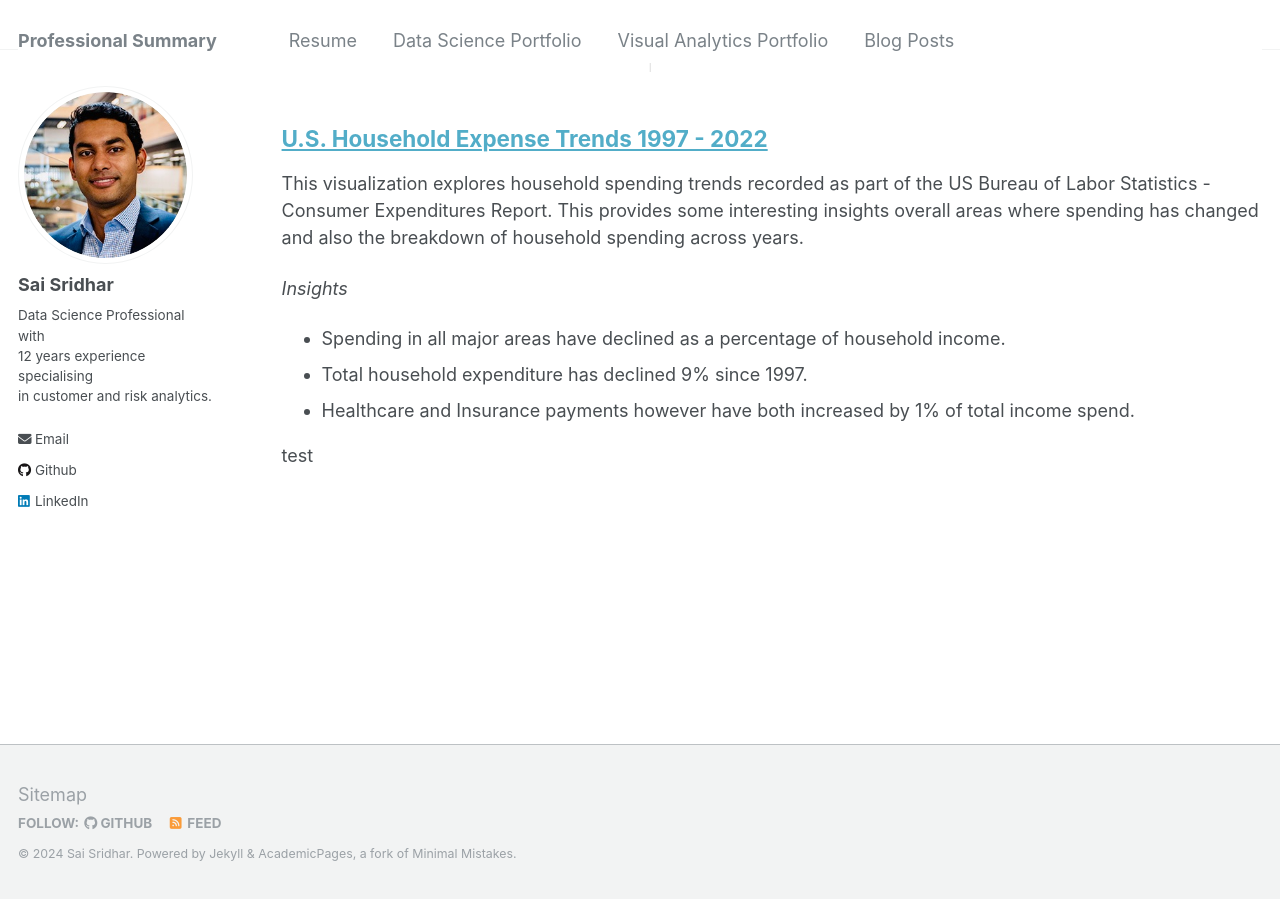
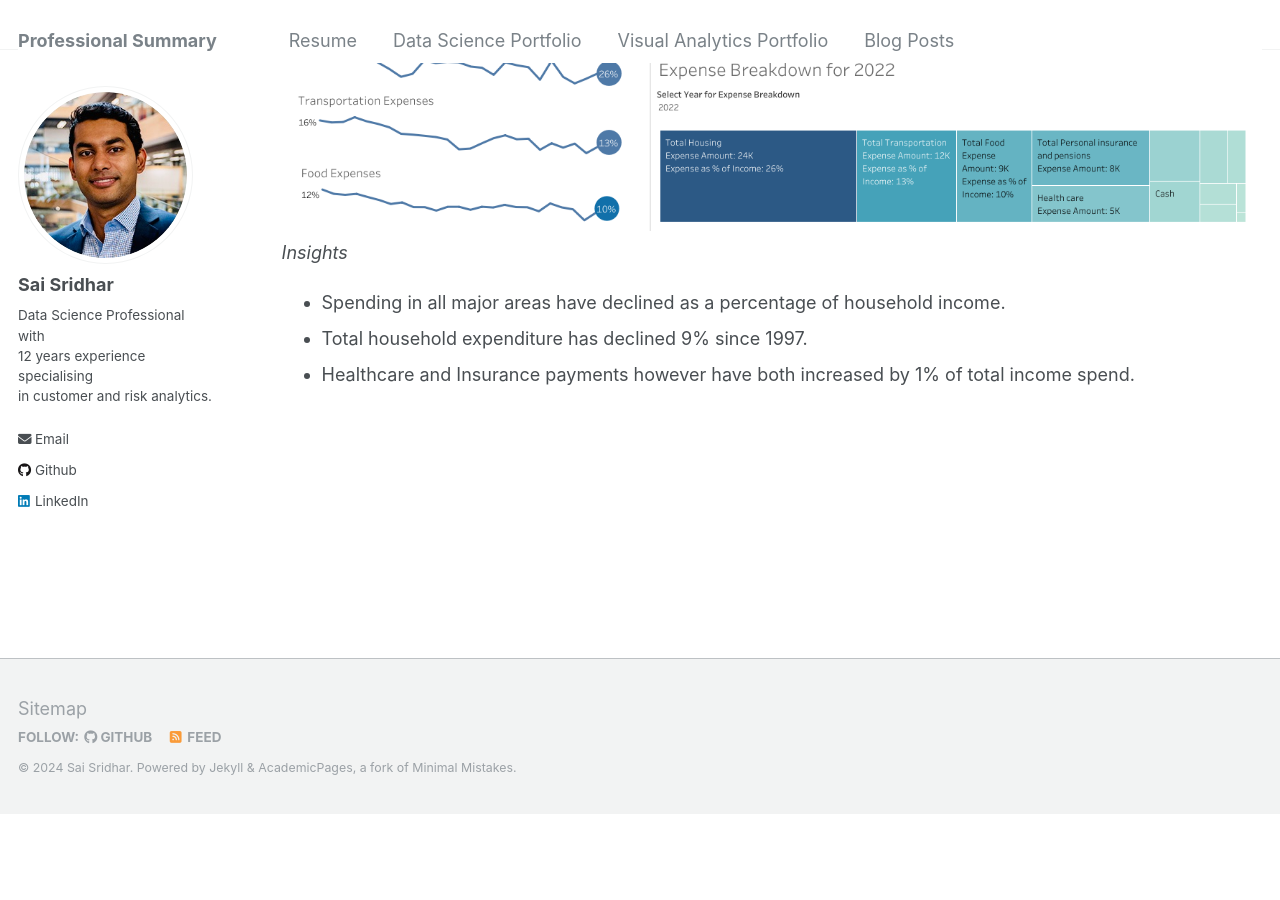
Before and after one commit to saiksridhar/saiksridhar.github.io, a Jekyll site: the page built from _talks/2012-03-01-talk-1.md, in a window 1280 px wide and 900 px high, scrolled down 1910 px. Built offline with Jekyll 4.4.1, drawn with Linux system fonts in a browser that asks for light colours; after the commit the page ends 2723 px from its top, so only the background shows below that.

Commit message:
Update 2012-03-01-talk-1.md

```diff
--- a/_talks/2012-03-01-talk-1.md
+++ b/_talks/2012-03-01-talk-1.md
@@ -8,15 +8,13 @@
 The following projects Visual Analytics examples I have built using publically available data. The key to developing high quality visual analytics solutions is to follow sound design principals and focus on extracting insights with minimal cognitive load.
 
 _________________________________
-
-![Alt text](US Crime Trends 1979 to 2022 - Frame.png)
-
 ## [U.S. Crime Trends from 1979 - 2022](https://public.tableau.com/views/WorkinProgress_17120271257940/USCrimeTrends1979to2022-Frame?:language=en-US&:sid=&:display_count=n&:origin=viz_share_link)
 The following visualization explores U.S. crime data by state as made publically available by the FBI. Crime is shown at an overall level down to a breakdown of violent and property crimes. An interactive map of the U.S. enables the user to uncover deeper insights at state level to understand:
 
 - Trend by crime types
 - Ranking of states by crime types
 
+![Alt text](US Crime Trends 1979 to 2022 - Frame.png)
 _Insights_
 Overall, it is evident that crime levels have declined across the U.S. since the early 90s. Some interesting finds include:
 - The overall growth of crime in the last 10 years in Colorado (+22%) is an anomaly compared to the rest of the country.
@@ -24,13 +22,11 @@
 - The state of Florida leads the way in defying this trend in violent crime however with a decline of 47% in the past 10 years.
 - Rape in particular has increased in the past 10 years across the country with Wyoming (+135%) and New York (+104%) leading the way.
 
-![Alt text](Household Expenses Trend Summary.png)
 ## [U.S. Household Expense Trends 1997 - 2022](https://public.tableau.com/views/WorkinProgress1_17115308425000/HouseholdExpensesTrendSummary?:language=en-US&:sid=&:display_count=n&:origin=viz_share_link)
 This visualization explores household spending trends recorded as part of the US Bureau of Labor Statistics - Consumer Expenditures Report. This provides some interesting insights overall areas where spending has changed and also the breakdown of household spending across years.
 
+![Alt text](Household Expenses Trend Summary.png)
 _Insights_
 - Spending in all major areas have declined as a percentage of household income.
 - Total household expenditure has declined 9% since 1997.
 - Healthcare and Insurance payments however have both increased by 1% of total income spend.
-
-test
```
